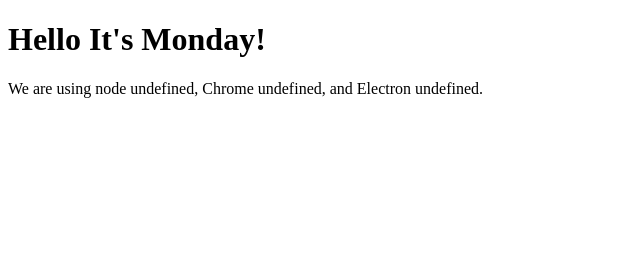
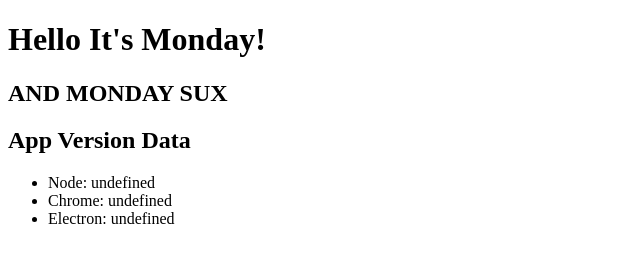
Before and after one commit to Lchaft/TeachYoself, an Electron app: page electronApp/index.html in a window 800 px wide. Shown: the whole page, without its empty margins (0-640 px from the left). Drawn offline with Linux system fonts and the light colour scheme.

Commit message:
more things

```diff
--- a/electronApp/index.html
+++ b/electronApp/index.html
@@ -7,11 +7,25 @@
 </head>
 
 <body>
-    <h1>Hello It's Monday!</h1>
-    We are using node
-    <script>document.write(process.versions.node)</script>, Chrome
-    <script>document.write(process.versions.chrome)</script>, and Electron
-    <script>document.write(process.versions.electron)</script>.
+    <div class="container">
+        <h1>Hello It's Monday!</h1>
+        <h2> AND MONDAY SUX</h2>
+        <div id="output"></div>
+    </div>
 </body>
+<script>
+    console.log(process)
+    let output = `
+    <h2 class="page-header">App Version Data </h2>
+    <ul class="list-group">
+        <li class= "list-group-item"> Node: ${process.versions.node}
+        <li class= "list-group-item"> Chrome: ${process.versions.chrome}
+        <li class= "list-group-item"> Electron: ${process.versions.electron}
+    `;
+    document.getElementById('output').innerHTML = output
+</script>
+<script>
+    require('./renderer.js')
+</script>
 
 </html>
```
Also changed, not shown: electronApp/main.js (+16 -5 lines), electronApp/readme.md, electronApp/renderer.js (added).
